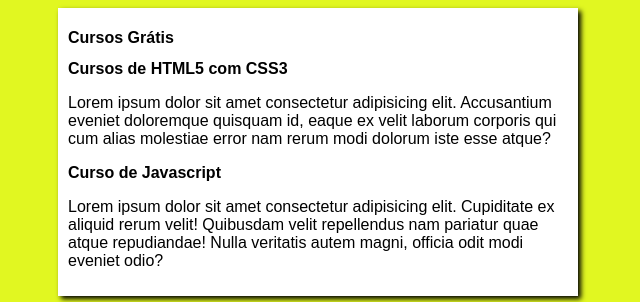
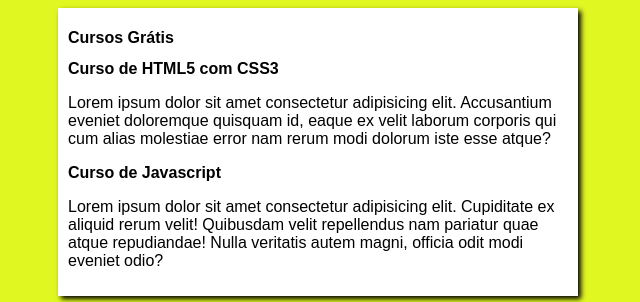
Before and after one commit to HenriquedaSilvaCardoso/projeto-site, a plain HTML site: page index.html in a window 1280 px wide. Shown: the top 302 px of the page, 322-962 px from the left. Drawn offline with Linux system fonts and the light colour scheme.

Commit message:
Update index.html

```diff
--- a/index.html
+++ b/index.html
@@ -13,7 +13,7 @@
             <h1>Cursos Grátis</h1>
         </header>
         <article>
-            <h2>Cursos de HTML5 com CSS3</h2>
+            <h2>Curso de HTML5 com CSS3</h2>
             <p>Lorem ipsum dolor sit amet consectetur adipisicing elit. Accusantium eveniet doloremque quisquam id, eaque ex velit laborum corporis qui cum alias molestiae error nam rerum modi dolorum iste esse atque?</p>
         </article>
         <article>
```
